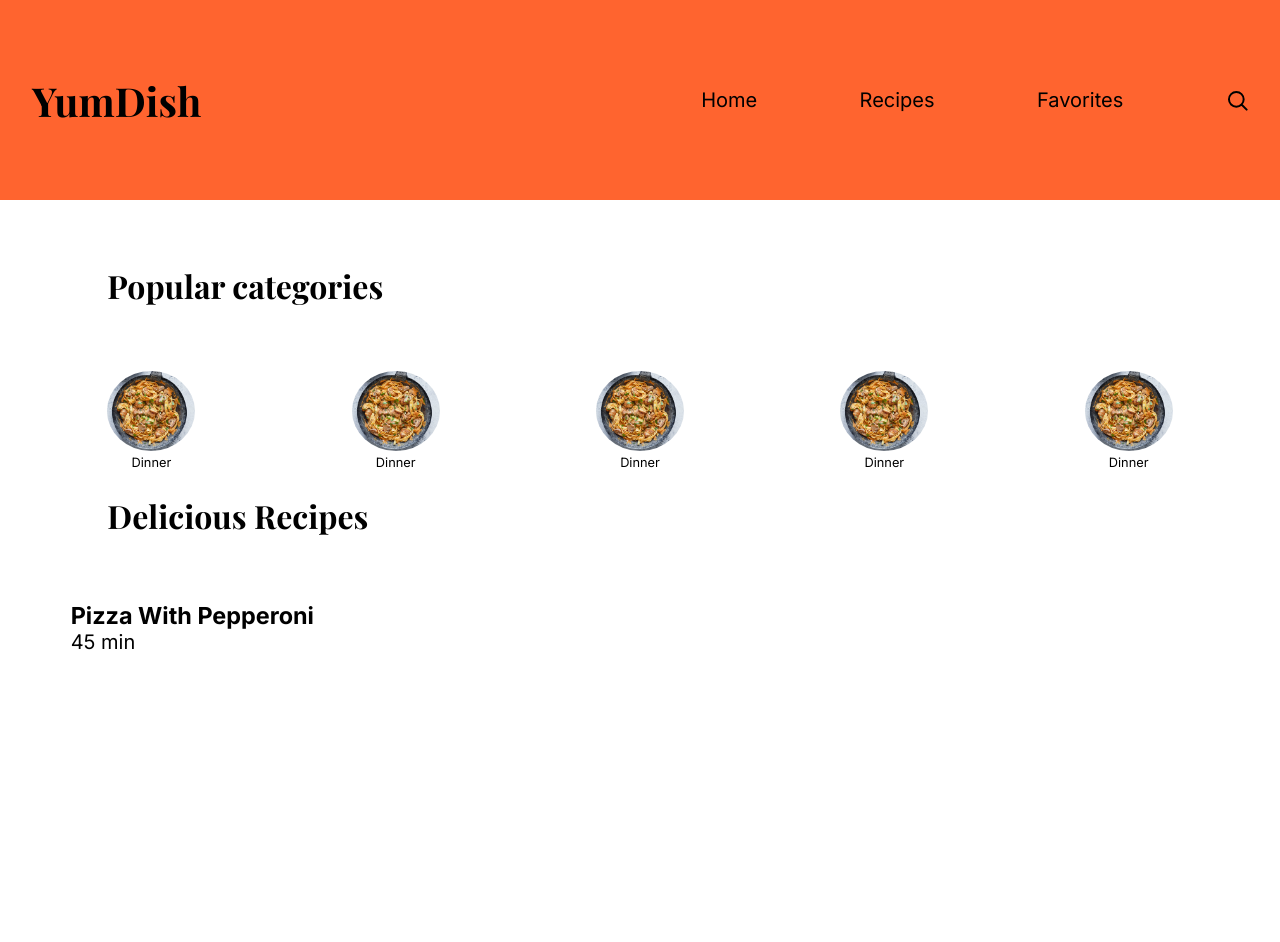
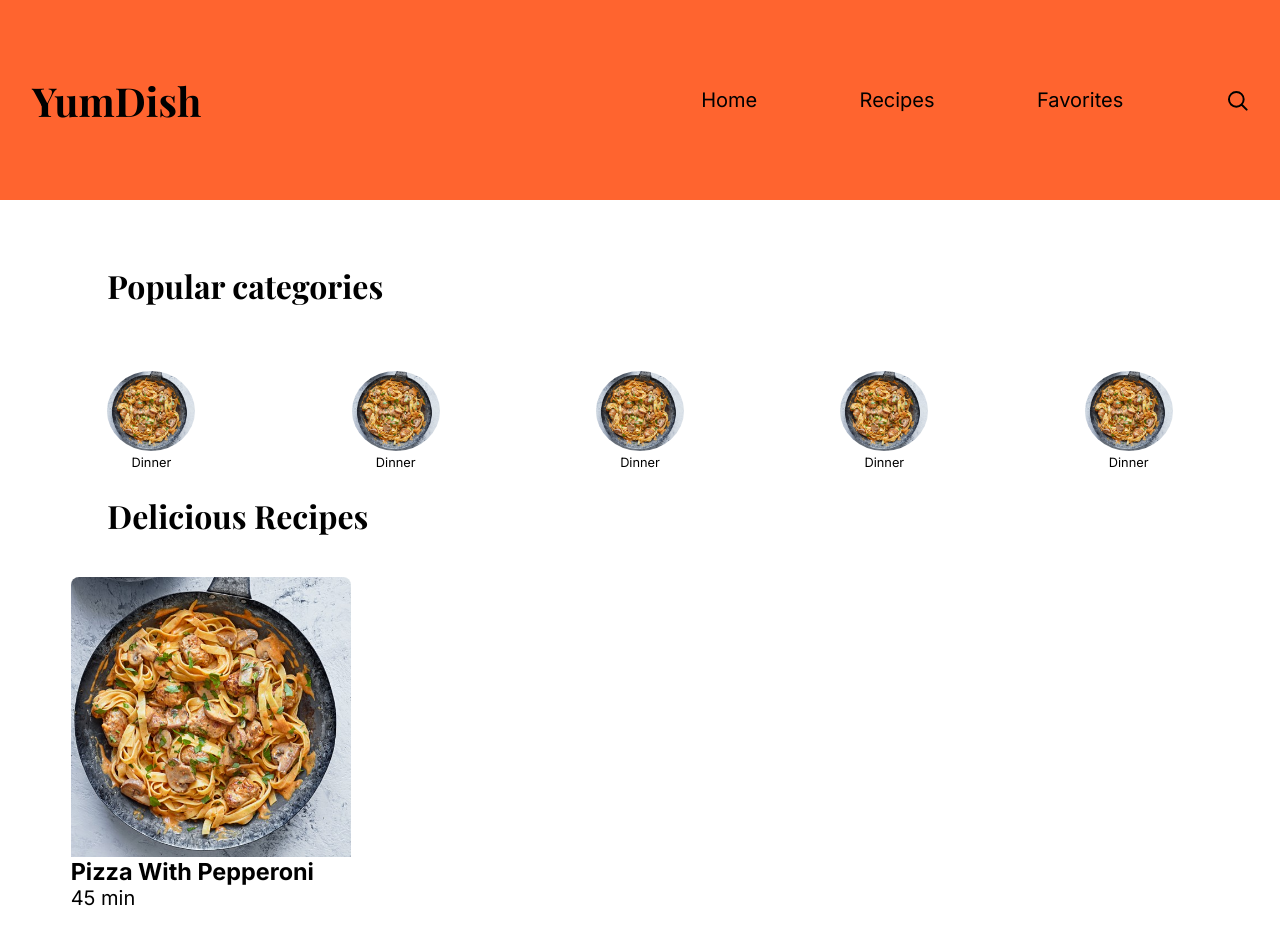
Before and after one commit to KorneliaAL/cooking-recipes-website, a plain HTML site: page index.html in a window 1280 px wide. Before the commit the page ends 800 px from the top, so only its background shows below. Drawn offline with nearby package versions, Linux system fonts and the light colour scheme.

Commit message:
Added image to recipe card

```diff
--- a/_app/css/modules/frontpage-recipes-list.css
+++ b/_app/css/modules/frontpage-recipes-list.css
@@ -7,3 +7,12 @@
 	position: relative;
 	margin: 2rem auto;
 }
+
+.recipes__list-element-image {
+	width: 100%;
+	height: 17.5rem;
+	background-image: url(/_app/assets/images/Speedy-stroganoff-pasta-dbb29a0.jpeg);
+	background-size: cover;
+	background-position: center;
+	border-radius: var(--border-radius-card) var(--border-radius-card) 0 0;
+}
```
